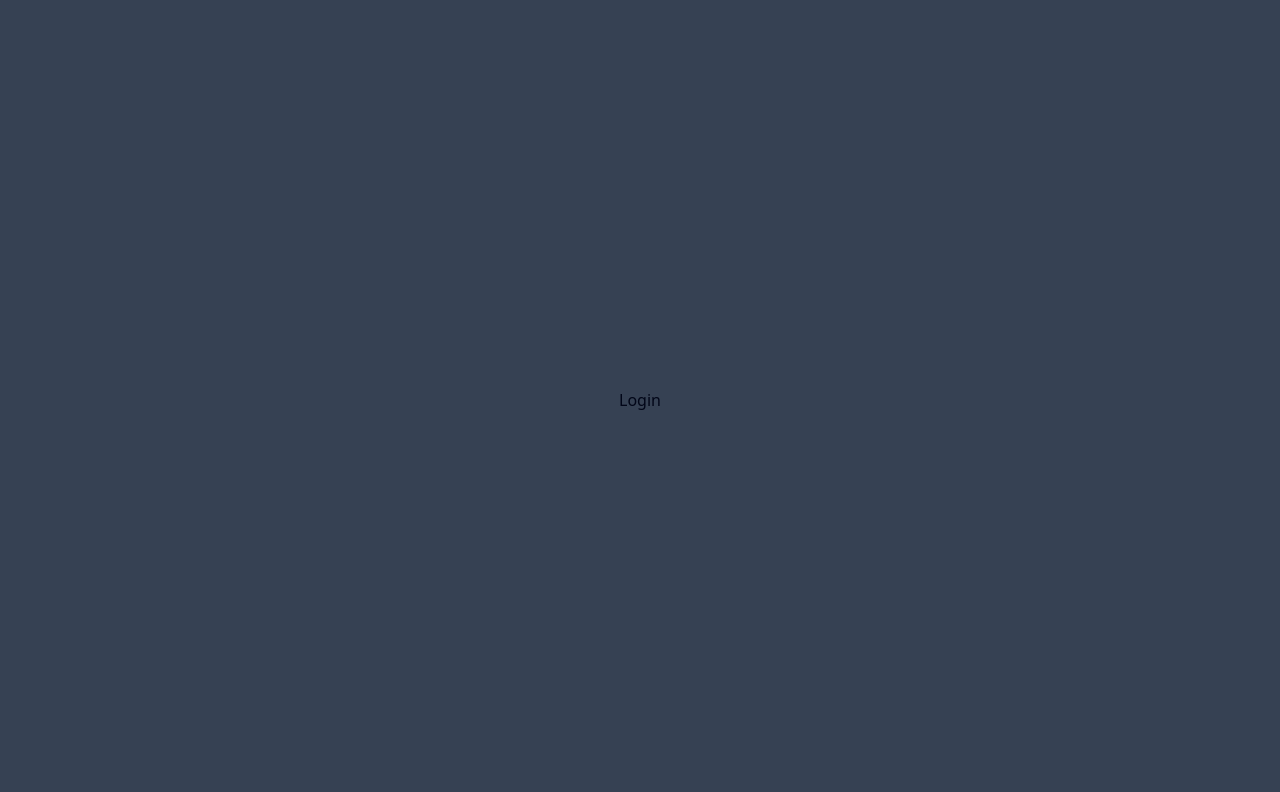
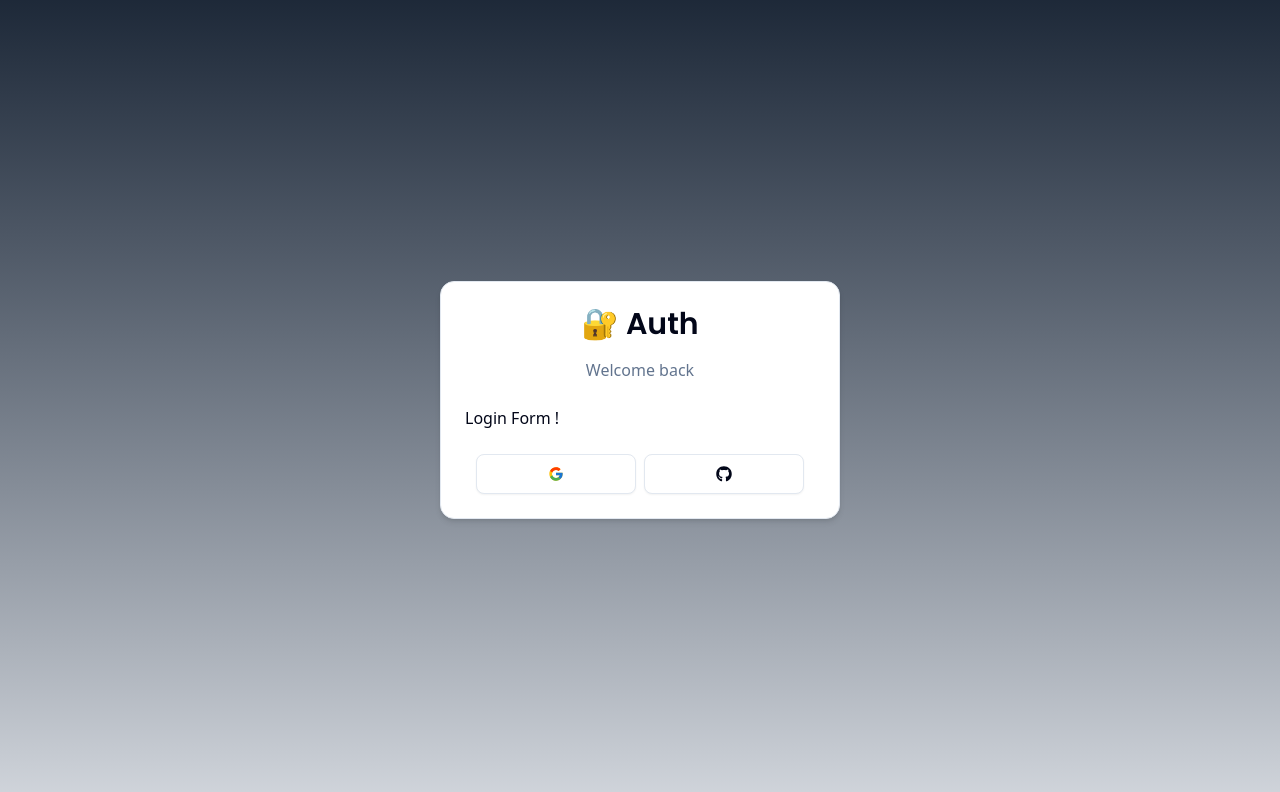
Before and after one commit to Jatin4224/NextAuth, a Next.js app: page /auth/login in a window 1280 px wide. Shown: the top 792 px of the page. Built offline with nearby package versions, Linux system fonts and the light colour scheme.

Commit message:
cardwrapper

```diff
--- a/app/auth/login/layout.tsx
+++ b/app/auth/login/layout.tsx
@@ -1,6 +1,6 @@
 const Authlayout = ({ children }: { children: React.ReactNode }) => {
   return (
-    <div className="h-full flex items-center justify-center bg-gray-700">
+    <div className="flex h-full flex-col items-center justify-center bg-gradient-to-t from-gray-300 to-gray-800 drop-shadow-md">
       {children}
     </div>
   );
--- a/app/auth/login/page.tsx
+++ b/app/auth/login/page.tsx
@@ -1,5 +1,7 @@
+import { LoginForm } from "@/components/auth/login-form";
+
 const LoginPage = () => {
-  return <div>Login</div>;
+  return <LoginForm />;
 };
 
 export default LoginPage;
--- a/app/page.tsx
+++ b/app/page.tsx
@@ -22,7 +22,7 @@
           <LoginButton>
             <motion.button
               whileHover={{
-                rotateX: 25,
+                rotateX: 15,
                 rotateY: 10,
                 boxShadow: "0px 20px 50px rgba(80, 50, 50, 0.7)",
 
--- /dev/null
+++ b/components/auth/card-wrapper.tsx
@@ -0,0 +1,35 @@
+"use client";
+
+import { Card, CardContent, CardFooter, CardHeader } from "../ui/card";
+import { Header } from "./header";
+import { Social } from "./social";
+
+interface CardWrapperProps {
+  children: React.ReactNode;
+  headerLabel: string;
+  backButtonLabel: string;
+  backButtonHref: string;
+  showSocial?: boolean;
+}
+
+export const CardWrapper = ({
+  children,
+  headerLabel,
+  backButtonLabel,
+  backButtonHref,
+  showSocial,
+}: CardWrapperProps) => {
+  return (
+    <Card className="w-[400px] shadow-md">
+      <CardHeader>
+        <Header label={headerLabel} />
+      </CardHeader>
+      <CardContent> {children}</CardContent>
+      {showSocial && (
+        <CardFooter>
+          <Social />
+        </CardFooter>
+      )}
+    </Card>
+  );
+};
--- /dev/null
+++ b/components/auth/header.tsx
@@ -0,0 +1,20 @@
+import { Poppins } from "next/font/google";
+
+import { cn } from "@/lib/utils";
+const font = Poppins({
+  subsets: ["latin"],
+  weight: ["600"],
+});
+
+interface HeaderProps {
+  label: string;
+}
+
+export const Header = ({ label }: HeaderProps) => {
+  return (
+    <div className="w-full flex flex-col gap-y-4 items-center justify-center">
+      <h1 className={cn("text-3xl font-semibold", font.className)}>🔐 Auth</h1>
+      <p className="text-muted-foreground">{label}</p>
+    </div>
+  );
+};
--- /dev/null
+++ b/components/auth/login-form.tsx
@@ -0,0 +1,14 @@
+import { CardWrapper } from "./card-wrapper";
+
+export const LoginForm = () => {
+  return (
+    <CardWrapper
+      headerLabel="Welcome back"
+      backButtonLabel="Don't have an account?"
+      backButtonHref="/auth/register"
+      showSocial
+    >
+      Login Form !
+    </CardWrapper>
+  );
+};
--- /dev/null
+++ b/components/auth/social.tsx
@@ -0,0 +1,17 @@
+"use client";
+import { FcGoogle } from "react-icons/fc";
+import { FaGithub } from "react-icons/fa";
+
+import { Button } from "../ui/button";
+export const Social = () => {
+  return (
+    <div className="flex items-center  gap-x-2 w-full justify-center">
+      <Button size="lg" className="w-40" variant="outline" onClick={() => {}}>
+        <FcGoogle className="h-5 w-5" />
+      </Button>
+      <Button size="lg" className="w-40" variant="outline" onClick={() => {}}>
+        <FaGithub className="h-5 w-5" />
+      </Button>
+    </div>
+  );
+};
--- /dev/null
+++ b/components/ui/card.tsx
@@ -0,0 +1,68 @@
+import * as React from "react"
+
+import { cn } from "@/lib/utils"
+
+function Card({ className, ...props }: React.ComponentProps<"div">) {
+  return (
+    <div
+      data-slot="card"
+      className={cn(
+        "bg-card text-card-foreground flex flex-col gap-6 rounded-xl border py-6 shadow-sm",
+        className
+      )}
+      {...props}
+    />
+  )
+}
+
+function CardHeader({ className, ...props }: React.ComponentProps<"div">) {
+  return (
+    <div
+      data-slot="card-header"
+      className={cn("flex flex-col gap-1.5 px-6", className)}
+      {...props}
+    />
+  )
+}
+
+function CardTitle({ className, ...props }: React.ComponentProps<"div">) {
+  return (
+    <div
+      data-slot="card-title"
+      className={cn("leading-none font-semibold", className)}
+      {...props}
+    />
+  )
+}
+
+function CardDescription({ className, ...props }: React.ComponentProps<"div">) {
+  return (
+    <div
+      data-slot="card-description"
+      className={cn("text-muted-foreground text-sm", className)}
+      {...props}
+    />
+  )
+}
+
+function CardContent({ className, ...props }: React.ComponentProps<"div">) {
+  return (
+    <div
+      data-slot="card-content"
+      className={cn("px-6", className)}
+      {...props}
+    />
+  )
+}
+
+function CardFooter({ className, ...props }: React.ComponentProps<"div">) {
+  return (
+    <div
+      data-slot="card-footer"
+      className={cn("flex items-center px-6", className)}
+      {...props}
+    />
+  )
+}
+
+export { Card, CardHeader, CardFooter, CardTitle, CardDescription, CardContent }
--- a/package.json
+++ b/package.json
@@ -17,6 +17,7 @@
     "next": "15.2.0",
     "react": "^19.0.0",
     "react-dom": "^19.0.0",
+    "react-icons": "^5.5.0",
     "tailwind-merge": "^3.0.2",
     "tailwindcss-animate": "^1.0.7"
   },
```
Also changed, not shown: 1 other file (tests, documents, lock files or other folders).
